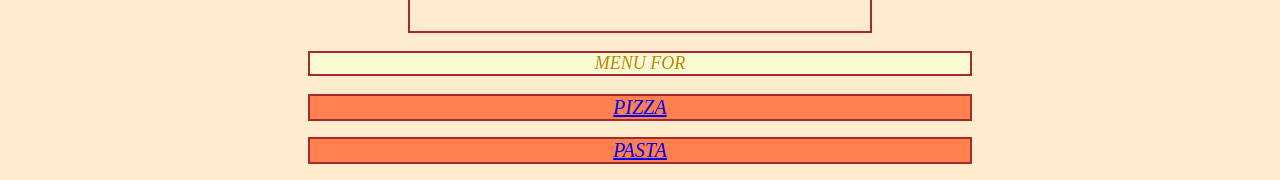
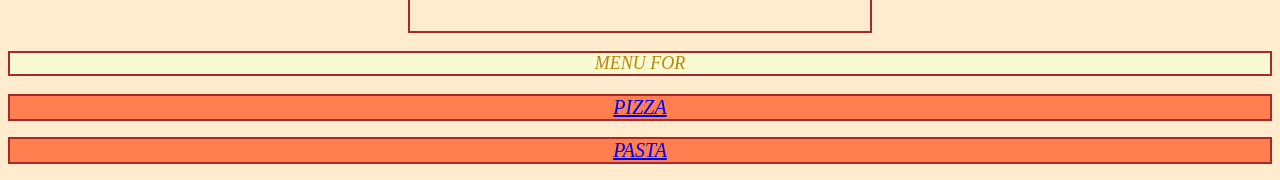
Before and after one commit to harmannmahna/themenu, a plain HTML site: page index.html in a window 1280 px wide. Shown: the part 733-913 px from the top of the page. Drawn offline with Linux system fonts and the light colour scheme; a web font is replaced by a local one.

Commit message:
design.css

```diff
--- a/design.css
+++ b/design.css
@@ -42,5 +42,3 @@ p {
     border-width: 2px;
     border-color: brown;
     background-color: coral;
-    margin-left: 300px;
-    margin-right: 300px;
```
